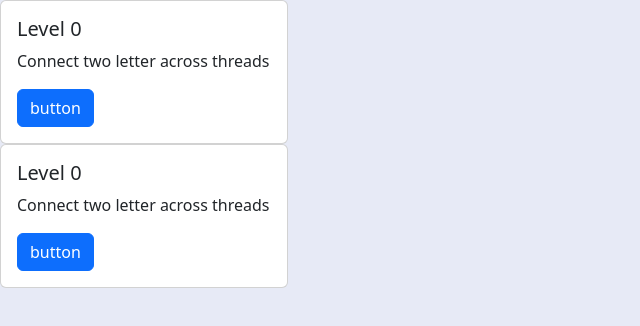
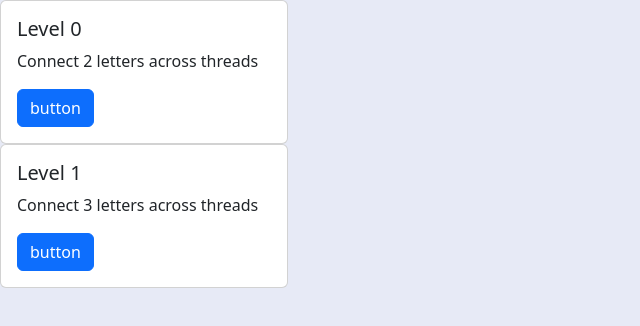
Before and after one commit to TechForAutismDyslexia/ConnectingLetters, a React (Create React App) app: page / in a window 1280 px wide. Shown: the top 326 px of the page, without its empty margins (0-640 px from the left). Built offline with nearby package versions, Linux system fonts and the light colour scheme.

Commit message:
Fix confusion

```diff
--- a/src/App.js
+++ b/src/App.js
@@ -25,14 +25,14 @@ function App() {
              <div className="card" style={{width :"18rem"}}>
              <div class="card-body">
                <h5 class="card-title">Level 0</h5>
-               <p class="card-text">Connect two letter across threads </p>
+               <p class="card-text">Connect 2 letters across threads </p>
                <Link to="/game3" type='button' className='btn btn-primary'>button</Link>
              </div>
            </div>
            <div className="card" style={{width :"18rem"}}>
              <div class="card-body">
-               <h5 class="card-title">Level 0</h5>
-               <p class="card-text">Connect two letter across threads </p>
+               <h5 class="card-title">Level 1</h5>
+               <p class="card-text">Connect 3 letters across threads </p>
                <Link to="/game3_1" type='button' className='btn btn-primary'>button</Link>
              </div>
            </div>
```
